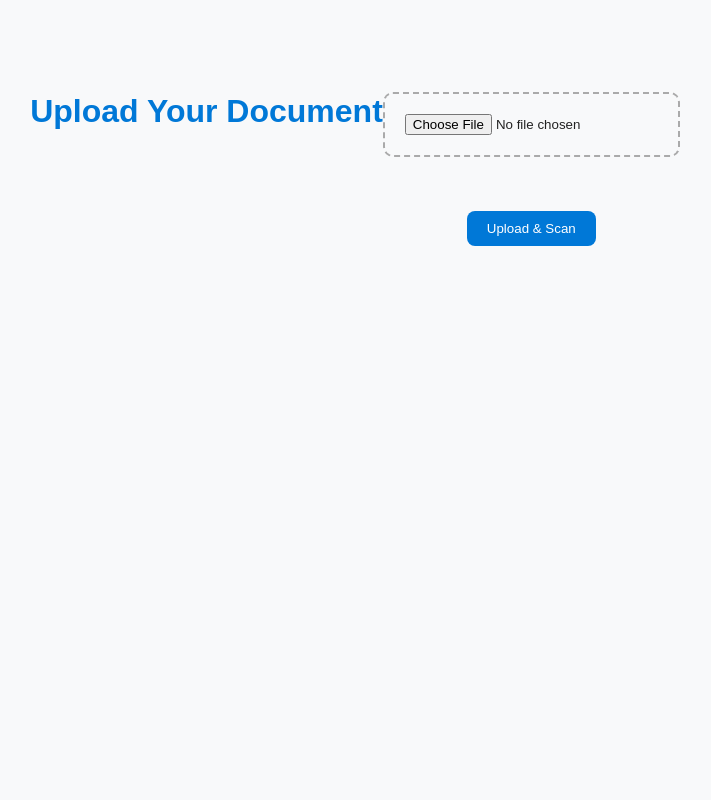
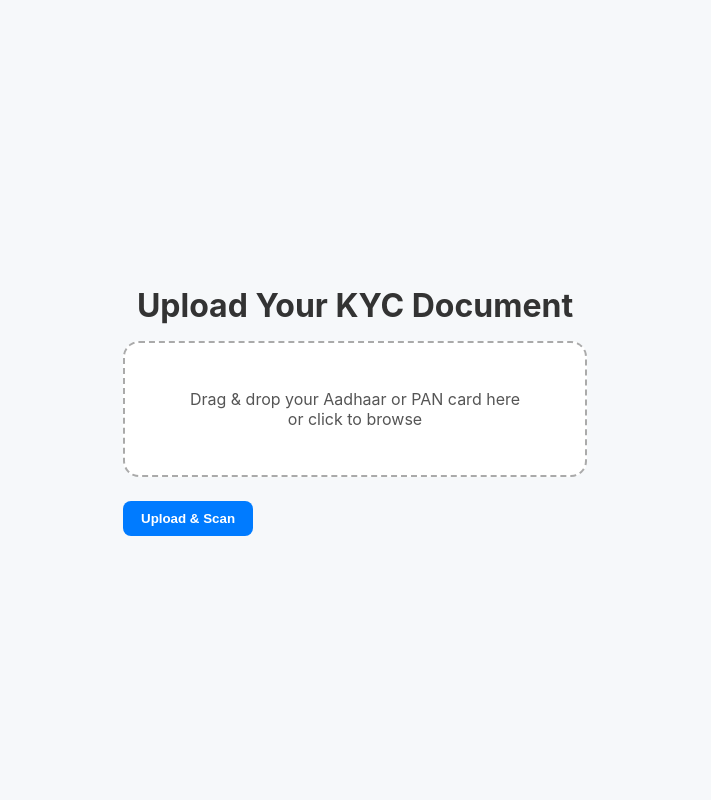
Before and after one commit to ApekshaRanjan1/KYC-Document-Verifier, a Flask app: page / in a window 1280 px wide. Shown: the whole page, without its empty margins (285-996 px from the left). Run offline with Flask 3, Linux system fonts and the light colour scheme; parts of the project's set-up code (start-up, migrations or seed data) failed here and were passed over.

Commit message:
Updated merged Flask project and assets

```diff
--- a/Main_project/static/css/style.css
+++ b/Main_project/static/css/style.css
@@ -1,85 +1,114 @@
+/* Global Styles */
 body {
-  font-family: "Poppins", sans-serif;
-  background: #f8f9fa;
-  color: #222;
+  font-family: "Inter", sans-serif;
+  background: #f6f8fa;
   display: flex;
+  flex-direction: column;
+  align-items: center;
   justify-content: center;
-  padding: 40px;
-}
-
-.container {
-  background: #fff;
-  padding: 30px 40px;
-  border-radius: 16px;
-  box-shadow: 0 4px 20px rgba(0,0,0,0.1);
-  max-width: 700px;
-  width: 100%;
+  height: 100vh;
+  margin: 0;
 }
 
 h1 {
-  text-align: center;
-  color: #0078d7;
+  color: #333;
+  margin-bottom: 1rem;
 }
 
-.upload-box {
-  display: flex;
-  justify-content: center;
-  align-items: center;
-  gap: 12px;
+.upload-container {
+  background: white;
+  border: 2px dashed #aaa;
+  border-radius: 16px;
+  padding: 30px;
+  width: 400px;
+  text-align: center;
+  transition: all 0.3s ease;
+}
+
+.upload-container.dragover {
+  border-color: #007bff;
+  background: #e9f3ff;
+}
+
+.upload-container input {
+  display: none;
+}
+
+.upload-container p {
+  color: #555;
+}
+
+img.preview {
   margin-top: 20px;
+  max-width: 100%;
+  border-radius: 12px;
+  display: none;
+  box-shadow: 0 4px 8px rgba(0,0,0,0.1);
+}
+
+.progress-bar {
+  width: 0%;
+  height: 6px;
+  background: #007bff;
+  border-radius: 3px;
+  margin-top: 15px;
+  transition: width 0.3s ease;
+  display: none;
 }
 
 button {
-  background: #0078d7;
+  margin-top: 1.5rem;
+  padding: 10px 18px;
   border: none;
-  padding: 10px 20px;
+  border-radius: 8px;
+  background-color: #007bff;
   color: white;
-  border-radius: 8px;
+  font-weight: 600;
   cursor: pointer;
-  transition: 0.2s;
+  transition: all 0.3s ease;
 }
 
 button:hover {
-  background: #005fa3;
+  background-color: #0056b3;
 }
 
-.preview img {
-  margin-top: 20px;
-  max-width: 100%;
-  border-radius: 12px;
+/* Result page */
+.card {
+  background: white;
+  display: inline-block;
+  padding: 2rem;
+  border-radius: 16px;
+  box-shadow: 0 6px 12px rgba(0,0,0,0.1);
+  transition: transform 0.2s ease;
 }
 
-.result-section, .image-section, .extraction-section, .ocr-section {
-  margin-top: 24px;
+.card:hover {
+  transform: scale(1.02);
 }
 
-textarea {
-  width: 100%;
-  padding: 10px;
-  border-radius: 8px;
-  border: 1px solid #ccc;
-  resize: none;
+h2 {
+  color: #333;
 }
 
-.highlight {
-  font-weight: 600;
-  color: #28a745;
-  font-size: 1.2em;
+img {
+  margin-top: 1rem;
+  max-width: 350px;
+  border-radius: 12px;
+  box-shadow: 0 4px 8px rgba(0,0,0,0.1);
 }
 
-.uploaded-img {
-  width: 100%;
-  border-radius: 10px;
-  margin-top: 8px;
+a {
+  display: inline-block;
+  margin-top: 1.5rem;
+  text-decoration: none;
+  color: white;
+  background: #007bff;
+  padding: 10px 16px;
+  border-radius: 8px;
+  font-weight: 500;
+  transition: background 0.3s ease;
 }
 
-.back-btn {
-  text-align: center;
-  margin-top: 24px;
+a:hover {
+  background: #0056b3;
 }
-
-.back-btn a {
-  text-decoration: none;
-  color: #0078d7;
-  font-weight: 500;
-}
--- a/Main_project/templates/index.html
+++ b/Main_project/templates/index.html
@@ -2,56 +2,153 @@
 <html lang="en">
 <head>
   <meta charset="utf-8">
-  <title>Document OCR — PAN/Aadhaar Detector</title>
+  <title>KYC Document Classifier — Aadhaar / PAN</title>
   <link rel="stylesheet" href="{{ url_for('static', filename='css/style.css') }}">
   <style>
     body {
-      font-family: Arial, sans-serif;
-      margin: 2rem;
+      font-family: "Inter", sans-serif;
+      background: #f6f8fa;
+      display: flex;
+      flex-direction: column;
+      align-items: center;
+      justify-content: center;
+      height: 100vh;
+      margin: 0;
+    }
+
+    h1 {
+      color: #333;
+      margin-bottom: 1rem;
+    }
+
+    .upload-container {
+      background: white;
+      border: 2px dashed #aaa;
+      border-radius: 16px;
+      padding: 30px;
+      width: 400px;
       text-align: center;
+      transition: all 0.3s ease;
     }
-    .preview {
+
+    .upload-container.dragover {
+      border-color: #007bff;
+      background: #e9f3ff;
+    }
+
+    .upload-container input {
+      display: none;
+    }
+
+    .upload-container p {
+      color: #555;
+    }
+
+    img.preview {
       margin-top: 20px;
+      max-width: 100%;
+      border-radius: 12px;
       display: none;
-      max-width: 400px;
-      border: 1px solid #ccc;
-      border-radius: 10px;
+      box-shadow: 0 4px 8px rgba(0,0,0,0.1);
     }
-    .upload-box {
-      border: 2px dashed #aaa;
-      padding: 20px;
-      border-radius: 10px;
+
+    .progress-bar {
+      width: 0%;
+      height: 6px;
+      background: #007bff;
+      border-radius: 3px;
+      margin-top: 15px;
+      transition: width 0.3s ease;
+      display: none;
+    }
+
+    button {
+      margin-top: 1.5rem;
+      padding: 10px 18px;
+      border: none;
+      border-radius: 8px;
+      background-color: #007bff;
+      color: white;
+      font-weight: 600;
       cursor: pointer;
+      transition: all 0.3s ease;
+    }
+
+    button:hover {
+      background-color: #0056b3;
     }
   </style>
 </head>
 <body>
-  <h1>Upload Your Document</h1>
-  <form action="{{ url_for('predict') }}" method="POST" enctype="multipart/form-data">
-    <div class="upload-box">
+  <h1>Upload Your KYC Document</h1>
+
+  <form id="uploadForm" action="{{ url_for('predict') }}" method="POST" enctype="multipart/form-data">
+    <div class="upload-container" id="dropZone">
+      <p>Drag & drop your Aadhaar or PAN card here<br>or click to browse</p>
       <input type="file" name="file" id="fileInput" accept="image/*" required>
+      <img id="previewImage" class="preview" alt="Image Preview">
+      <div class="progress-bar" id="progressBar"></div>
     </div>
-    <br>
-    <img id="previewImage" class="preview" alt="Image Preview">
-    <br><br>
     <button type="submit">Upload & Scan</button>
   </form>
 
   <script>
-    // Show image preview
+    const dropZone = document.getElementById('dropZone');
     const fileInput = document.getElementById('fileInput');
     const previewImage = document.getElementById('previewImage');
+    const progressBar = document.getElementById('progressBar');
+    const form = document.getElementById('uploadForm');
 
-    fileInput.addEventListener('change', function() {
-      const file = this.files[0];
+    // Highlight drag-over
+    dropZone.addEventListener('dragover', e => {
+      e.preventDefault();
+      dropZone.classList.add('dragover');
+    });
+
+    dropZone.addEventListener('dragleave', () => {
+      dropZone.classList.remove('dragover');
+    });
+
+    // Handle drop
+    dropZone.addEventListener('drop', e => {
+      e.preventDefault();
+      dropZone.classList.remove('dragover');
+      const file = e.dataTransfer.files[0];
       if (file) {
-        const reader = new FileReader();
-        reader.onload = function(e) {
-          previewImage.src = e.target.result;
-          previewImage.style.display = 'block';
-        };
-        reader.readAsDataURL(file);
+        fileInput.files = e.dataTransfer.files;
+        showPreview(file);
       }
+    });
+
+    // Click to browse
+    dropZone.addEventListener('click', () => fileInput.click());
+
+    // Handle file browse
+    fileInput.addEventListener('change', () => {
+      if (fileInput.files[0]) showPreview(fileInput.files[0]);
+    });
+
+    // Preview
+    function showPreview(file) {
+      const reader = new FileReader();
+      reader.onload = e => {
+        previewImage.src = e.target.result;
+        previewImage.style.display = 'block';
+      };
+      reader.readAsDataURL(file);
+    }
+
+    // Progress bar animation on submit
+    form.addEventListener('submit', () => {
+      progressBar.style.display = 'block';
+      let width = 0;
+      const interval = setInterval(() => {
+        if (width >= 100) clearInterval(interval);
+        else {
+          width += 3;
+          progressBar.style.width = width + '%';
+        }
+      }, 80);
     });
   </script>
 </body>
```
Also changed, not shown: Main_project/static/js/script.js (+54 -11 lines), Main_project/templates/result.html (+46 -15 lines).
